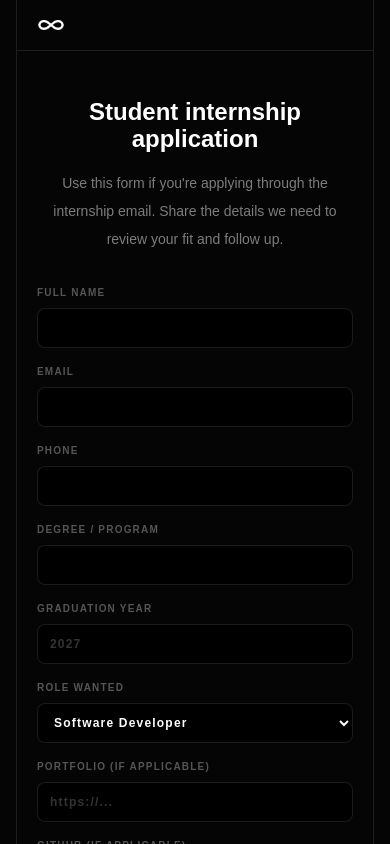
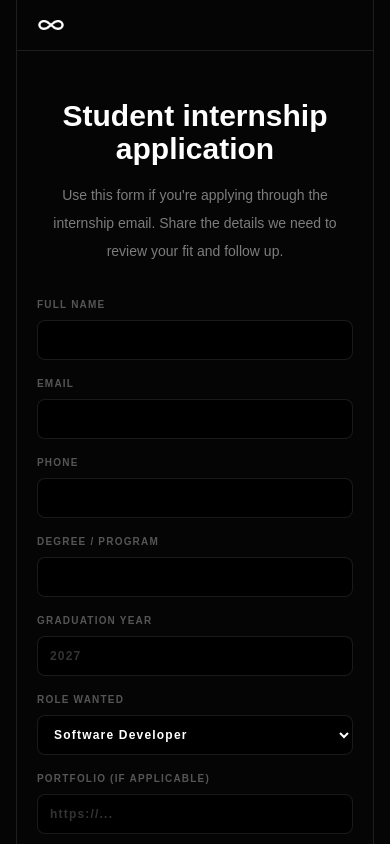
Before and after one commit to farzeenilyaszargar/Mandora, a Next.js app: page /apply in a window 390 px wide. Shown: the top 844 px of the page. Built offline with nearby package versions, Linux system fonts and the light colour scheme; a web font is replaced by a local one.

Commit message:
Increase mobile apply heading

```diff
--- a/app/apply/page.tsx
+++ b/app/apply/page.tsx
@@ -38,7 +38,7 @@ export default function ApplyPage() {
 
         <section className="mx-auto w-full max-w-[720px] px-5 py-12 sm:px-8 sm:py-16 lg:py-20">
           <div className="text-center">
-            <h1 className="text-2xl font-bold leading-[1.12] sm:text-3xl md:text-4xl">
+            <h1 className="text-3xl font-bold leading-[1.1] sm:text-3xl md:text-4xl">
               Student internship application
             </h1>
             <p className="mx-auto mt-4 max-w-[560px] text-sm leading-7 text-white/48 sm:mt-5 sm:text-base">
```
